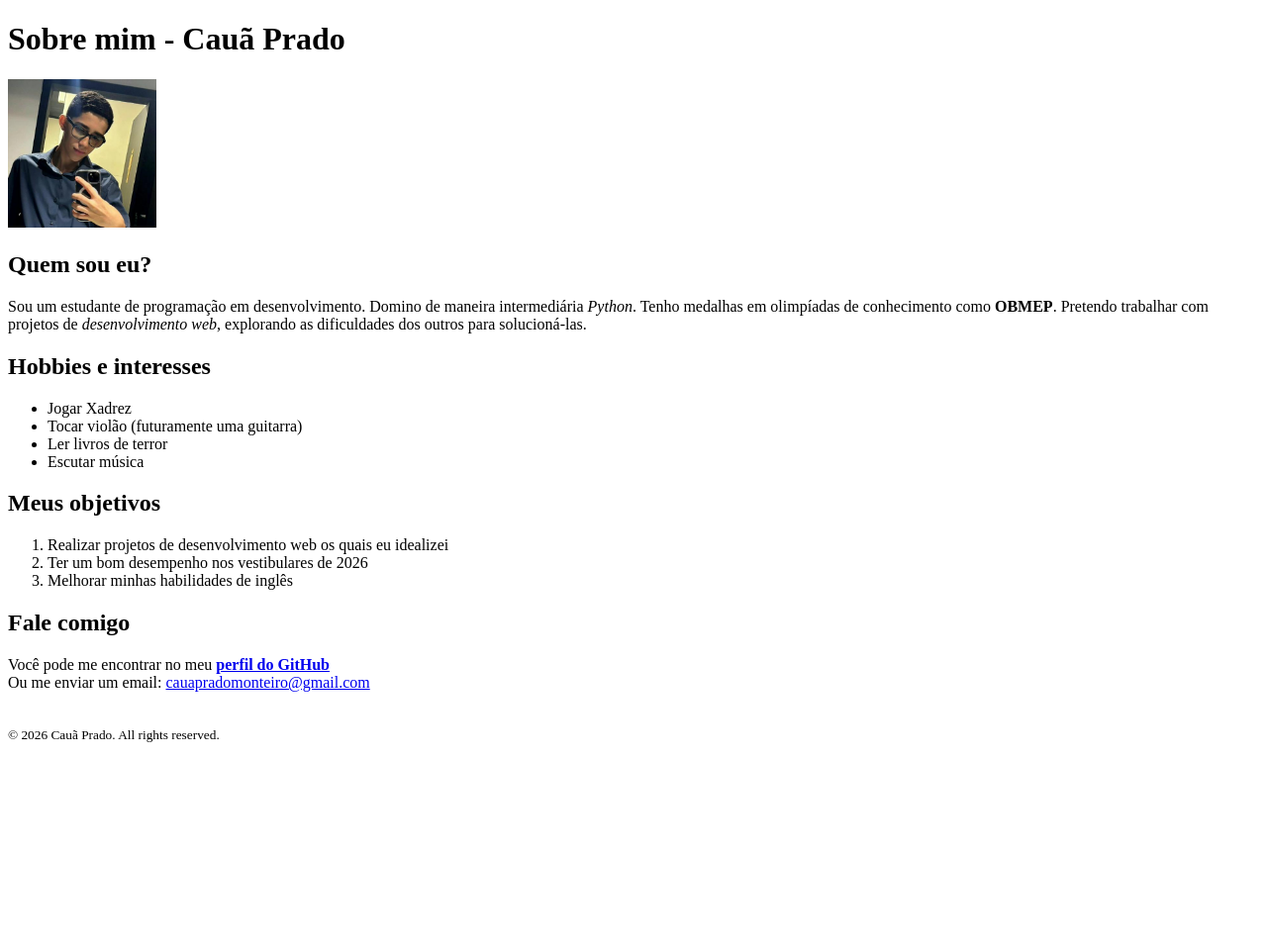
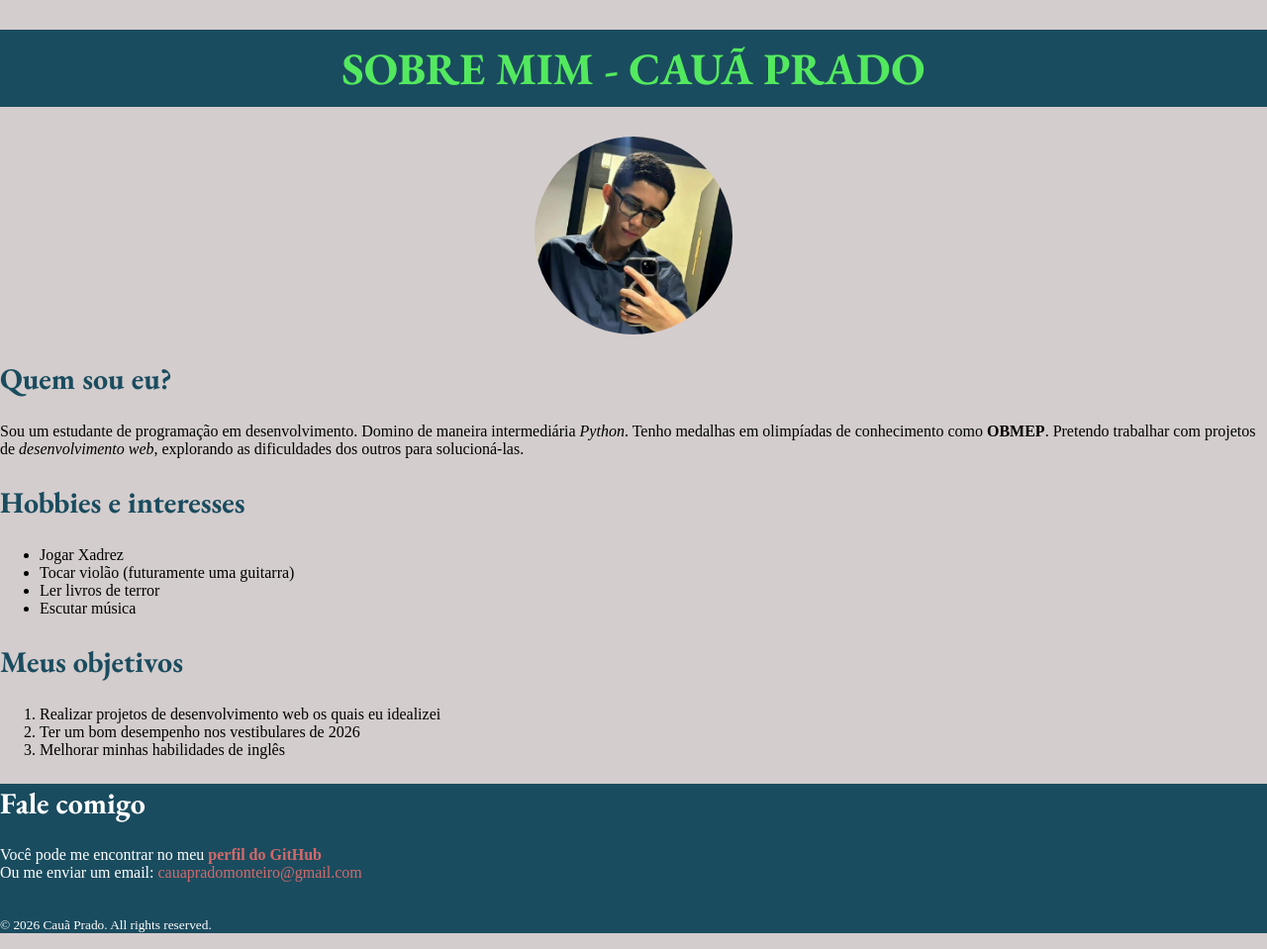
Before and after one commit to Kauan-BRL/site-pessoal, a Flask app: page / in a window 1280 px wide. Shown: the whole page at 99% size. Before the commit the page ends 750 px from the top, so only its background shows below. Run offline with Flask 3, Linux system fonts and the light colour scheme.

Commit message:
adição de colors e backgrounds com css

```diff
--- a/projeto/templates/sobre_mim.html
+++ b/projeto/templates/sobre_mim.html
@@ -4,17 +4,64 @@
     <meta charset="UTF-8">
     <meta name="viewport" content="width=device-width, initial-scale=1.0">
     <title>Sobre mim - Cauã Prado</title>
+
     <link rel="icon" type="image/webp" href="images/icon.webp">
+
+    <style>
+        @import url('https://fonts.googleapis.com/css2?family=EB+Garamond:wght@400;500;600;700&display=swap');
+        h1{
+            padding: 10px 50px;
+            color: rgb(83, 233, 95);
+            background-color: rgb(26,76,95);
+            font-size: 45px;
+            font-weight: bold;
+            text-align: center
+
+        }
+
+        h2{
+            color: rgb(26, 76, 95);
+            font-size: 30px;
+        }
+
+        h1,h2{
+            font-family: 'EB Garamond', serif;
+        }
+        a{
+            text-decoration: none;
+            color: rgb(209, 106, 106)
+        }
+
+        img {
+            display: block;
+            margin: 0 auto;
+            border-radius: 100px;
+        }
+
+        footer {
+            h2, p{
+                color:white
+            }
+            background-color: rgb(26,76,95)
+        }
+
+        body {
+            background-color: rgb(212, 205, 205);
+            margin: 0;
+            padding: 0;
+        }
+
+    </style>
 </head>
 <body>
     <header>
-        <h1>Sobre mim - Cauã Prado</h1>
+        <h1>SOBRE MIM - CAUÃ PRADO</h1>
     </header>
 
     <main>
         <section id="apresentação">
             <div class="intro">
-                <img src="images/fotoCauã.jpg" alt="Foto de perfil de Cauã" height=150>
+                <img src="images/fotoCauã.jpg" alt="Foto de perfil de Cauã" height=200>
                 <h2>Quem sou eu?</h2>
                 <p>Sou um <span>estudante</span> de programação em desenvolvimento.
                 Domino de maneira intermediária <i>Python</i>.
```
